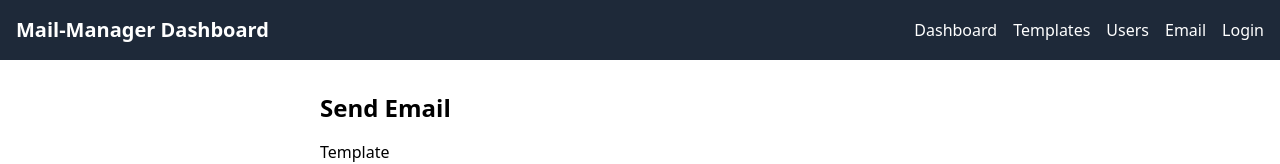
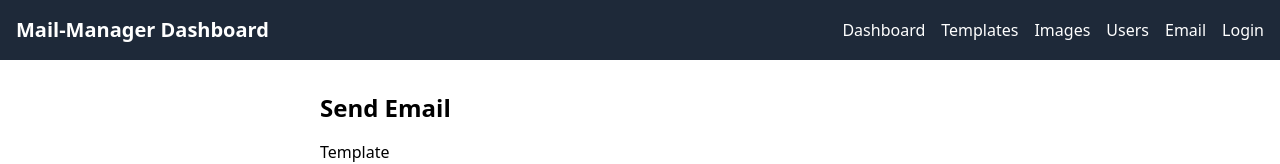
Before and after one commit to CASPER-REPSAC/mailer-frontend, a SvelteKit app: page /email in a window 1280 px wide. Shown: the top 164 px of the page. Built offline with nearby package versions, Linux system fonts and the light colour scheme; no server answers.

Commit message:
feat: upload image

```diff
--- a/src/routes/+layout.svelte
+++ b/src/routes/+layout.svelte
@@ -18,6 +18,7 @@
 		<ul class="flex space-x-4 items-center">
 			<li><a href="/" class="hover:underline">Dashboard</a></li>
 			<li><a href="/templates" class="hover:underline">Templates</a></li>
+			<li><a href="/images" class="hover:underline">Images</a></li>
 			<li><a href="/users" class="hover:underline">Users</a></li>
 			<li><a href="/email" class="hover:underline">Email</a></li>
 			{#if $user}
```
